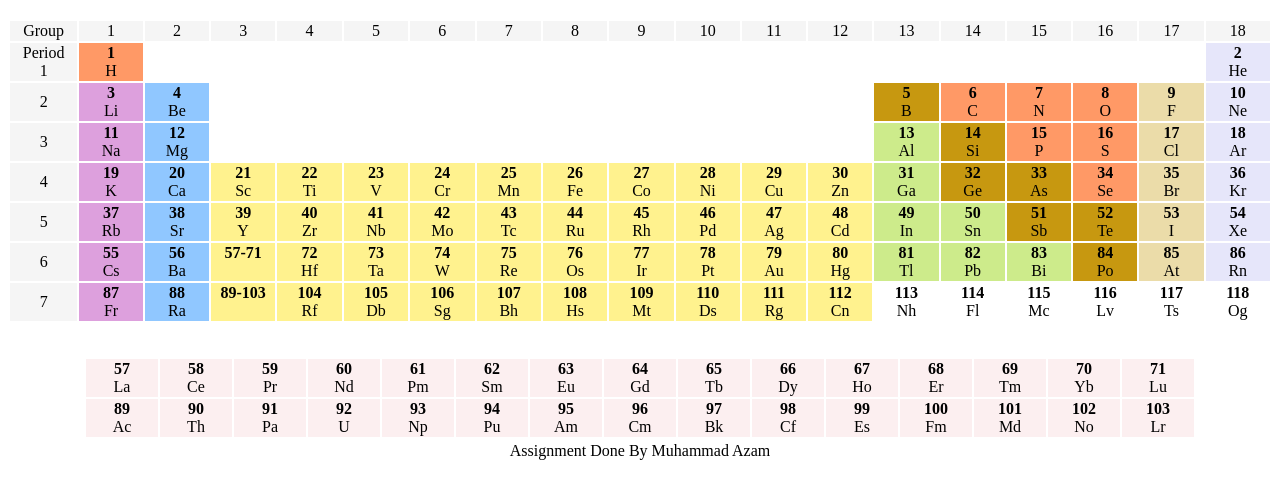
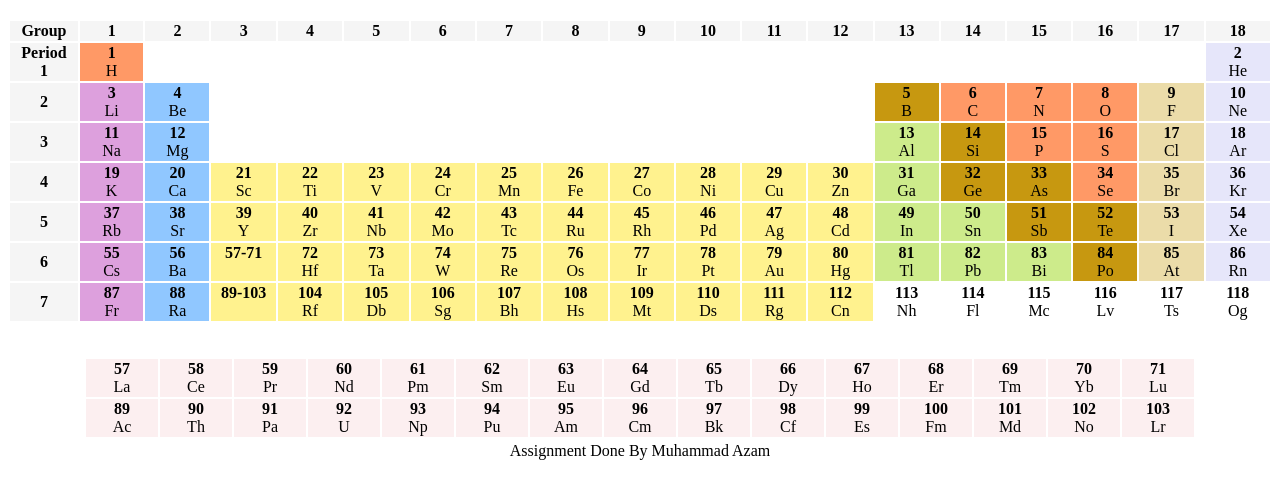
Before and after one commit to AzamWahid/HTML_practice_assignments, a plain HTML site: page periodic-table/index.html in a window 1280 px wide. Shown: the part 61-560 px from the top of the page. Drawn offline with Linux system fonts and the light colour scheme.

Commit message:
correction

```diff
--- a/periodic-table/index.html
+++ b/periodic-table/index.html
@@ -14,28 +14,28 @@
     </h1>
     <table align="center">
         <tr>
-            <td width="70" align="center" bgcolor="#f5f5f5">Group</td>
-            <td width="70" align="center" bgcolor="#f5f5f5">1</td>
-            <td width="70" align="center" bgcolor="#f5f5f5">2</td>
-            <td width="70" align="center" bgcolor="#f5f5f5">3</td>
-            <td width="70" align="center" bgcolor="#f5f5f5">4</td>
-            <td width="70" align="center" bgcolor="#f5f5f5">5</td>
-            <td width="70" align="center" bgcolor="#f5f5f5">6</td>
-            <td width="70" align="center" bgcolor="#f5f5f5">7</td>
-            <td width="70" align="center" bgcolor="#f5f5f5">8</td>
-            <td width="70" align="center" bgcolor="#f5f5f5">9</td>
-            <td width="70" align="center" bgcolor="#f5f5f5">10</td>
-            <td width="70" align="center" bgcolor="#f5f5f5">11</td>
-            <td width="70" align="center" bgcolor="#f5f5f5">12</td>
-            <td width="70" align="center" bgcolor="#f5f5f5">13</td>
-            <td width="70" align="center" bgcolor="#f5f5f5">14</td>
-            <td width="70" align="center" bgcolor="#f5f5f5">15</td>
-            <td width="70" align="center" bgcolor="#f5f5f5">16</td>
-            <td width="70" align="center" bgcolor="#f5f5f5">17</td>
-            <td width="70" align="center" bgcolor="#f5f5f5">18</td>
+            <th width="70" align="center" bgcolor="#f5f5f5">Group</th>
+            <th width="70" align="center" bgcolor="#f5f5f5">1</th>
+            <th width="70" align="center" bgcolor="#f5f5f5">2</th>
+            <th width="70" align="center" bgcolor="#f5f5f5">3</th>
+            <th width="70" align="center" bgcolor="#f5f5f5">4</th>
+            <th width="70" align="center" bgcolor="#f5f5f5">5</th>
+            <th width="70" align="center" bgcolor="#f5f5f5">6</th>
+            <th width="70" align="center" bgcolor="#f5f5f5">7</th>
+            <th width="70" align="center" bgcolor="#f5f5f5">8</th>
+            <th width="70" align="center" bgcolor="#f5f5f5">9</th>
+            <th width="70" align="center" bgcolor="#f5f5f5">10</th>
+            <th width="70" align="center" bgcolor="#f5f5f5">11</th>
+            <th width="70" align="center" bgcolor="#f5f5f5">12</th>
+            <th width="70" align="center" bgcolor="#f5f5f5">13</th>
+            <th width="70" align="center" bgcolor="#f5f5f5">14</th>
+            <th width="70" align="center" bgcolor="#f5f5f5">15</th>
+            <th width="70" align="center" bgcolor="#f5f5f5">16</th>
+            <th width="70" align="center" bgcolor="#f5f5f5">17</th>
+            <th width="70" align="center" bgcolor="#f5f5f5">18</th>
         </tr>
         <tr>
-            <td align="center" bgcolor="#f5f5f5">Period<br />1</td>
+            <th align="center" bgcolor="#f5f5f5">Period<br />1</th>
             <td align="center" bgcolor="#f96"><strong>1</strong><br />H</td>
             <td colspan="16"></td>
             <!-- <td align="center"></td>
@@ -56,7 +56,7 @@
             <td align="center" bgcolor="#e6e6fa"><strong>2</strong><br />He</td>
         </tr>
         <tr>
-            <td align="center" bgcolor="#f5f5f5">2</td>
+            <th align="center" bgcolor="#f5f5f5">2</th>
             <td align="center" bgcolor="plum"><strong>3</strong><br />Li</td>
             <td align="center" bgcolor="#90c7ff"><strong>4</strong><br />Be</td>
             <td align="center" colspan="10"></td>
@@ -69,7 +69,7 @@
             <td align="center" bgcolor="#e6e6fa"><strong>10</strong><br />Ne</td>
         </tr>
         <tr>
-            <td align="center" bgcolor="#f5f5f5">3</td>
+            <th align="center" bgcolor="#f5f5f5">3</th>
             <td align="center" bgcolor="plum"><strong>11</strong><br />Na</td>
             <td align="center" bgcolor="#90c7ff"><strong>12</strong><br />Mg</td>
             <td colspan="10"></td>
@@ -82,7 +82,7 @@
             <td align="center" bgcolor="#e6e6fa"><strong>18</strong><br />Ar</td>
         </tr>
         <tr>
-            <td align="center" bgcolor="#f5f5f5">4</td>
+            <th align="center" bgcolor="#f5f5f5">4</th>
             <td align="center" bgcolor="plum"><strong>19</strong><br />K</td>
             <td align="center" bgcolor="#90c7ff"><strong>20</strong><br />Ca</td>
             <td align="center" bgcolor="#fff28e"><strong>21</strong><br />Sc</td>
@@ -103,7 +103,7 @@
             <td align="center" bgcolor="#e6e6fa"><strong>36</strong><br />Kr</td>
         </tr>
         <tr>
-            <td align="center" bgcolor="#f5f5f5">5</td>
+            <th align="center" bgcolor="#f5f5f5">5</th>
             <td align="center" bgcolor="plum"><strong>37</strong><br />Rb</td>
             <td align="center" bgcolor="#90c7ff"><strong>38</strong><br />Sr</td>
             <td align="center" bgcolor="#fff28e"><strong>39</strong><br />Y</td>
@@ -124,7 +124,7 @@
             <td align="center" bgcolor="#e6e6fa"><strong>54</strong><br />Xe</td>
         </tr>
         <tr>
-            <td align="center" bgcolor="#f5f5f5">6</td>
+            <th align="center" bgcolor="#f5f5f5">6</th>
             <td align="center" bgcolor="plum"><strong>55</strong><br />Cs</td>
             <td align="center" bgcolor="#90c7ff"><strong>56</strong><br />Ba</td>
             <td align="center" bgcolor="#fff28e"><strong>57-71</strong><br /> &nbsp;</td>
@@ -145,7 +145,7 @@
             <td align="center" bgcolor="#e6e6fa"><strong>86</strong><br />Rn</td>
         </tr>
         <tr>
-            <td align="center" bgcolor="#f5f5f5">7</td>
+            <th align="center" bgcolor="#f5f5f5">7</th>
             <td align="center" bgcolor="plum"><strong>87</strong><br />Fr</td>
             <td align="center" bgcolor="#90c7ff"><strong>88</strong><br />Ra</td>
             <td align="center" bgcolor="#fff28e"><strong>89-103</strong><br /> &nbsp;</td>
```
